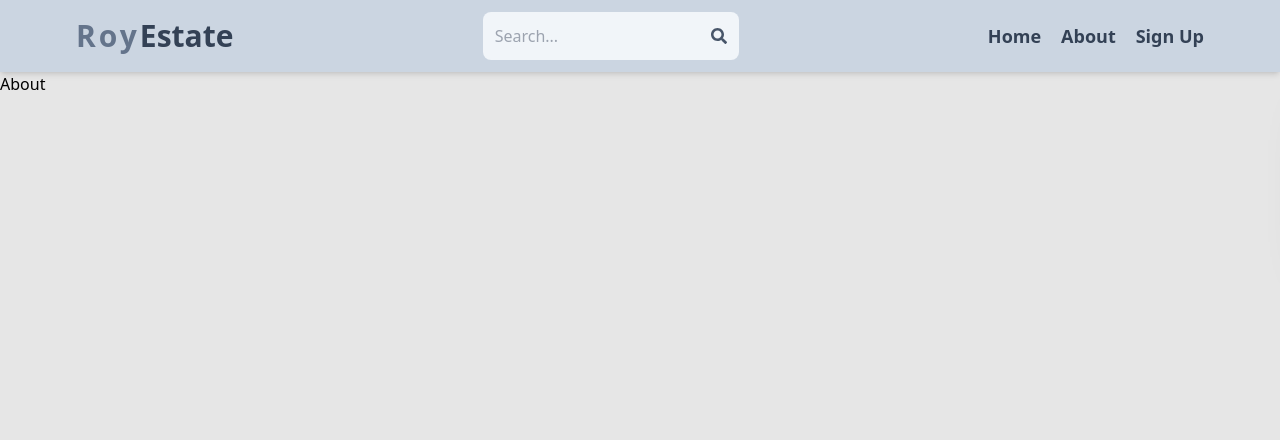
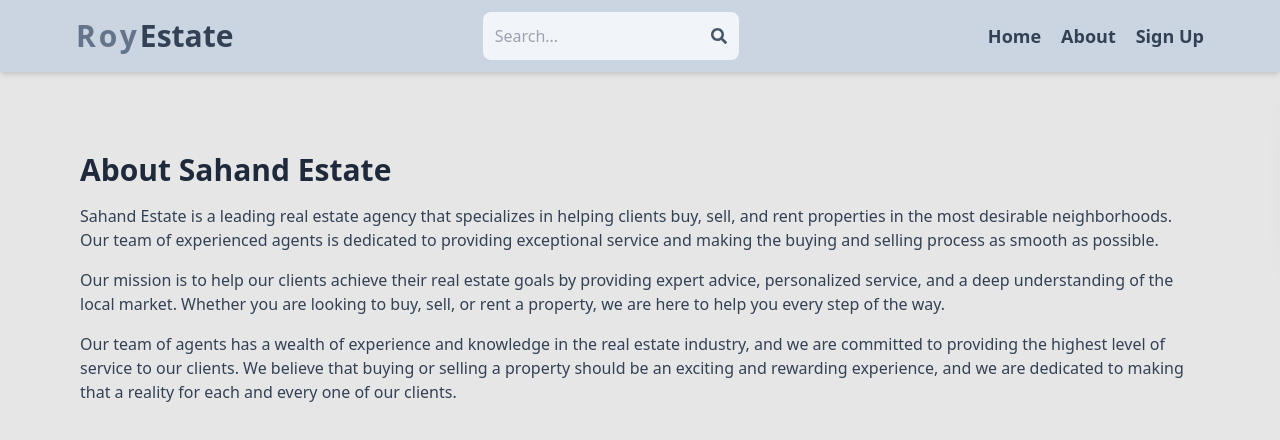
Before and after one commit to RoyGitt/asylum, a React (Vite) app in the folder Frontend/: page /about in a window 1280 px wide. Shown: the top 440 px of the page. Built offline with nearby package versions, Linux system fonts and the light colour scheme; no server answers.

Commit message:
Create about page

```diff
--- a/Frontend/src/pages/About.jsx
+++ b/Frontend/src/pages/About.jsx
@@ -1,7 +1,31 @@
 import React from "react";
 
-const About = () => {
-  return <div>About</div>;
-};
-
-export default About;
+export default function About() {
+  return (
+    <div className="py-20 px-4 max-w-6xl mx-auto">
+      <h1 className="text-3xl font-bold mb-4 text-slate-800">
+        About Sahand Estate
+      </h1>
+      <p className="mb-4 text-slate-700">
+        Sahand Estate is a leading real estate agency that specializes in
+        helping clients buy, sell, and rent properties in the most desirable
+        neighborhoods. Our team of experienced agents is dedicated to providing
+        exceptional service and making the buying and selling process as smooth
+        as possible.
+      </p>
+      <p className="mb-4 text-slate-700">
+        Our mission is to help our clients achieve their real estate goals by
+        providing expert advice, personalized service, and a deep understanding
+        of the local market. Whether you are looking to buy, sell, or rent a
+        property, we are here to help you every step of the way.
+      </p>
+      <p className="mb-4 text-slate-700">
+        Our team of agents has a wealth of experience and knowledge in the real
+        estate industry, and we are committed to providing the highest level of
+        service to our clients. We believe that buying or selling a property
+        should be an exciting and rewarding experience, and we are dedicated to
+        making that a reality for each and every one of our clients.
+      </p>
+    </div>
+  );
+}
```
